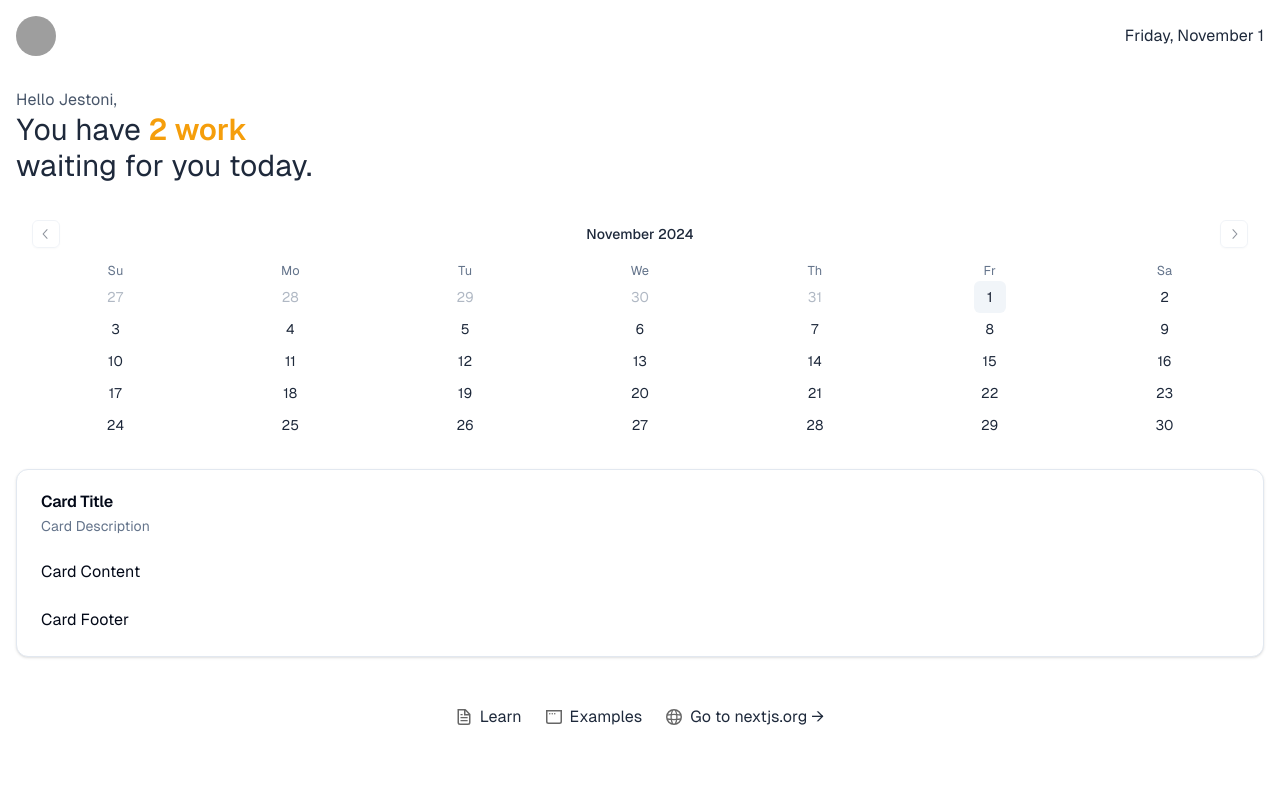
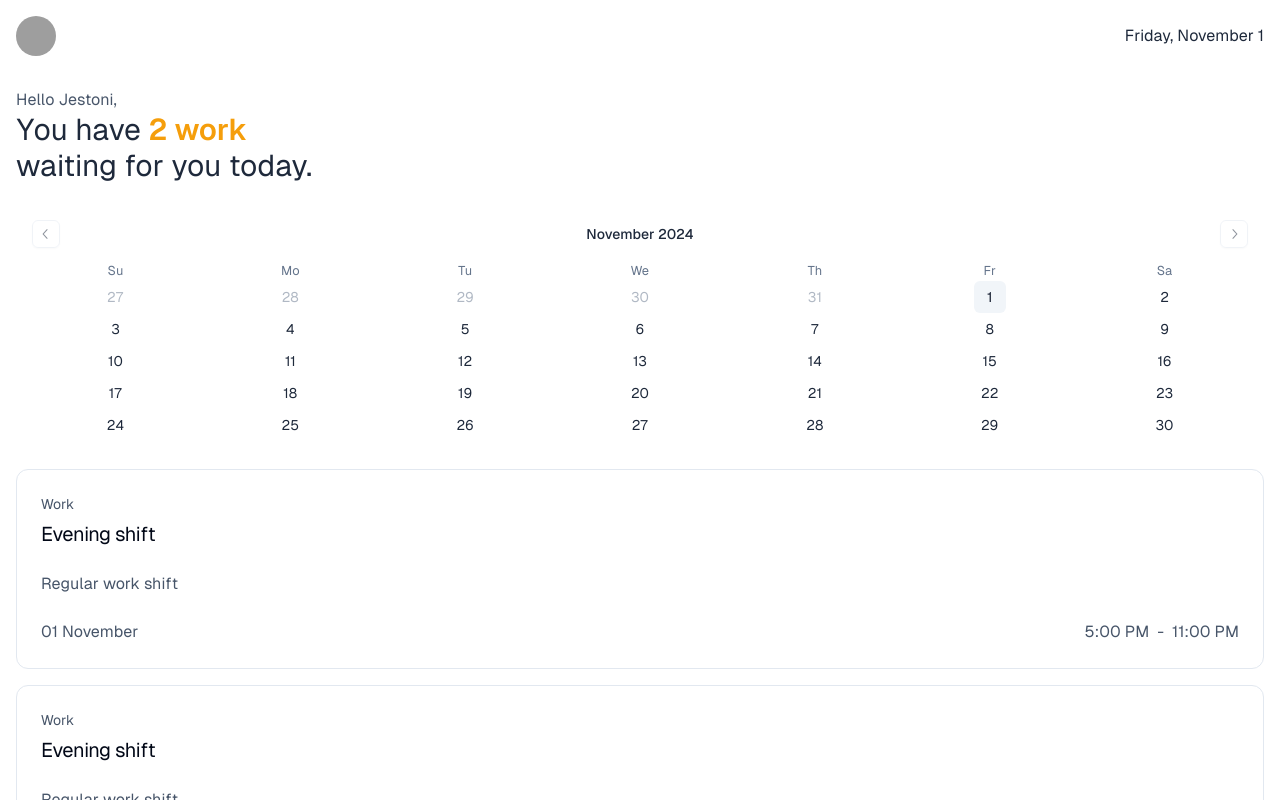
Before and after one commit to obicerj/mysched, a Next.js app: page / in a window 1280 px wide. Shown: the top 800 px of the page. Built offline with nearby package versions, Linux system fonts and the light colour scheme; grey boxes are pictures that could not be loaded.

Commit message:
Added dummy data and schedule card

```diff
--- a/app/page.tsx
+++ b/app/page.tsx
@@ -1,7 +1,8 @@
 import Image from "next/image";
 import { Button } from "@/components/ui/button";
 import { Avatar, AvatarFallback, AvatarImage } from "@radix-ui/react-avatar";
-import { Calendar } from "@/components/ui/calendar"
+import { Calendar } from "@/components/ui/calendar";
+import { Badge } from "@/components/ui/badge";
 import {
   Card,
   CardContent,
@@ -9,7 +10,7 @@ import {
   CardFooter,
   CardHeader,
   CardTitle,
-} from "@/components/ui/card"
+} from "@/components/ui/card";
 
 
 
@@ -26,6 +27,35 @@ export default function Home() {
   const dayName = days[today.getDay()];
   const monthName = months[today.getMonth()];
 
+  const eventsDummy = [
+    {label: "Work", color: "amber", title: "Evening shift", description: "Regular work shift", date: "01 November", start: "5:00 PM", end: "11:00 PM"},
+    {label: "Work", color: "blue", title: "Evening shift", description: "Regular work shift", date: "02 November", start: "5:00 PM", end: "11:00 PM"}
+  ];
+
+  const events = eventsDummy.map((event) => {
+    return (
+      <Card className={`mt-4 shadow-none bg-${event.color}-100`}>
+              <CardHeader>
+                <CardDescription className="text-slate-600">
+                  {event.label}
+                </CardDescription>
+                <CardTitle className="font-normal text-xl">{event.title}</CardTitle>
+              </CardHeader>
+              <CardContent className="text-slate-600">
+                <p>{event.description}</p>
+              </CardContent>
+              <CardFooter className="justify-between">
+                  <p className="text-slate-600">{event.date}</p>
+                  <br/>
+                  <p className="space-x-1 text-slate-600">
+                    <span>{event.start}</span>
+                    <span> - </span>
+                    <span>{event.end}</span>
+                  </p>
+              </CardFooter>
+            </Card>
+    )
+  })
 
   return (
     <div className="p-4 text-slate-800 font-[family-name:var(--font-geist-sans)]">
@@ -76,20 +106,7 @@ export default function Home() {
 
 
         <div className="mt-4">
-            <div>
-            <Card>
-              <CardHeader>
-                <CardTitle>Card Title</CardTitle>
-                <CardDescription>Card Description</CardDescription>
-              </CardHeader>
-              <CardContent>
-                <p>Card Content</p>
-              </CardContent>
-              <CardFooter>
-                <p>Card Footer</p>
-              </CardFooter>
-            </Card>
-            </div>
+            {events}
         </div>
 
       </main>
@@ -108,7 +125,7 @@ export default function Home() {
             width={16}
             height={16}
           />
-          Learn
+          Dashboard
         </a>
         <a
           className="flex items-center gap-2 hover:underline hover:underline-offset-4"
@@ -123,7 +140,7 @@ export default function Home() {
             width={16}
             height={16}
           />
-          Examples
+          Create Schedule
         </a>
         <a
           className="flex items-center gap-2 hover:underline hover:underline-offset-4"
@@ -138,7 +155,7 @@ export default function Home() {
             width={16}
             height={16}
           />
-          Go to nextjs.org →
+          Categories
         </a>
       </footer>
     </div>
--- /dev/null
+++ b/components/ui/badge.tsx
@@ -0,0 +1,36 @@
+import * as React from "react"
+import { cva, type VariantProps } from "class-variance-authority"
+
+import { cn } from "@/lib/utils"
+
+const badgeVariants = cva(
+  "inline-flex items-center rounded-md border px-2.5 py-0.5 text-xs font-semibold transition-colors focus:outline-none focus:ring-2 focus:ring-ring focus:ring-offset-2",
+  {
+    variants: {
+      variant: {
+        default:
+          "border-transparent bg-primary text-primary-foreground shadow hover:bg-primary/80",
+        secondary:
+          "border-transparent bg-secondary text-secondary-foreground hover:bg-secondary/80",
+        destructive:
+          "border-transparent bg-destructive text-destructive-foreground shadow hover:bg-destructive/80",
+        outline: "text-foreground",
+      },
+    },
+    defaultVariants: {
+      variant: "default",
+    },
+  }
+)
+
+export interface BadgeProps
+  extends React.HTMLAttributes<HTMLDivElement>,
+    VariantProps<typeof badgeVariants> {}
+
+function Badge({ className, variant, ...props }: BadgeProps) {
+  return (
+    <div className={cn(badgeVariants({ variant }), className)} {...props} />
+  )
+}
+
+export { Badge, badgeVariants }
```
